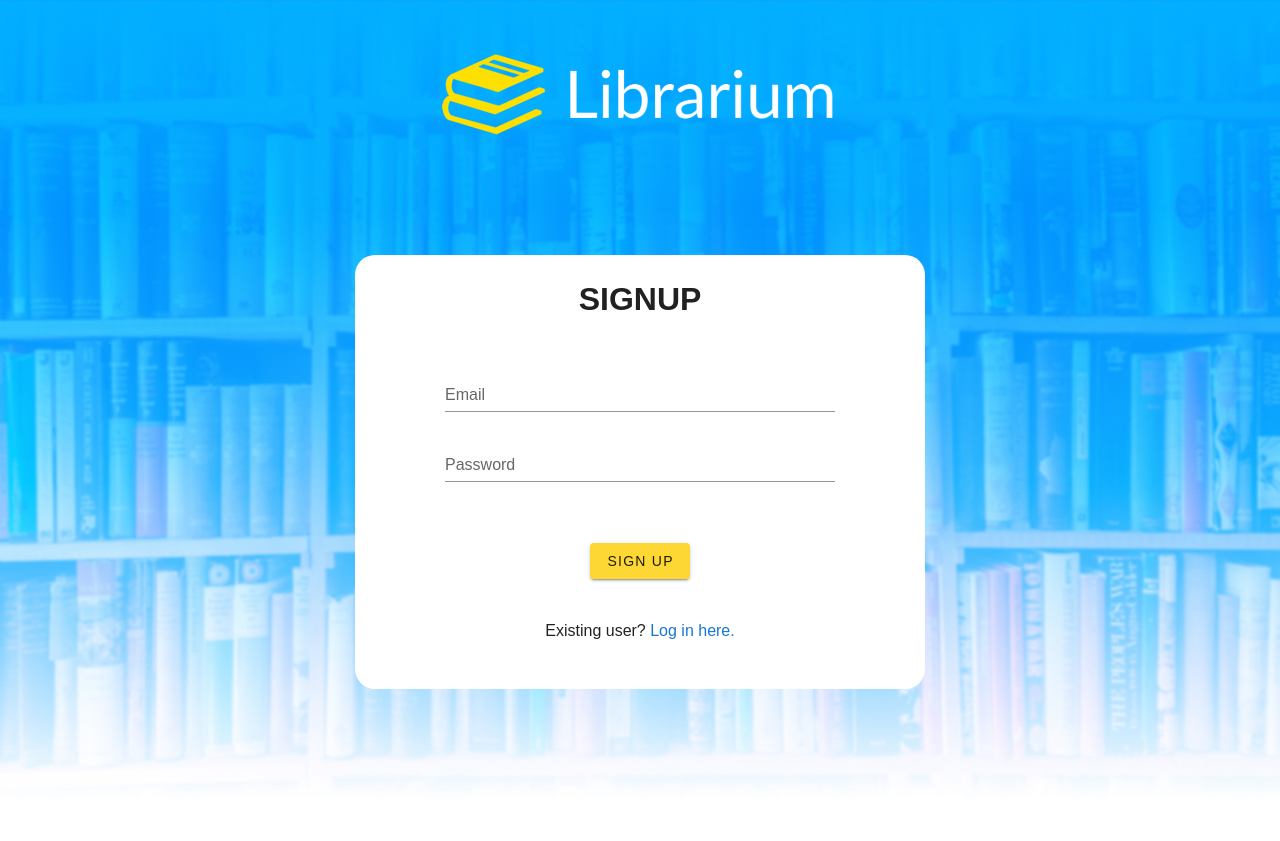
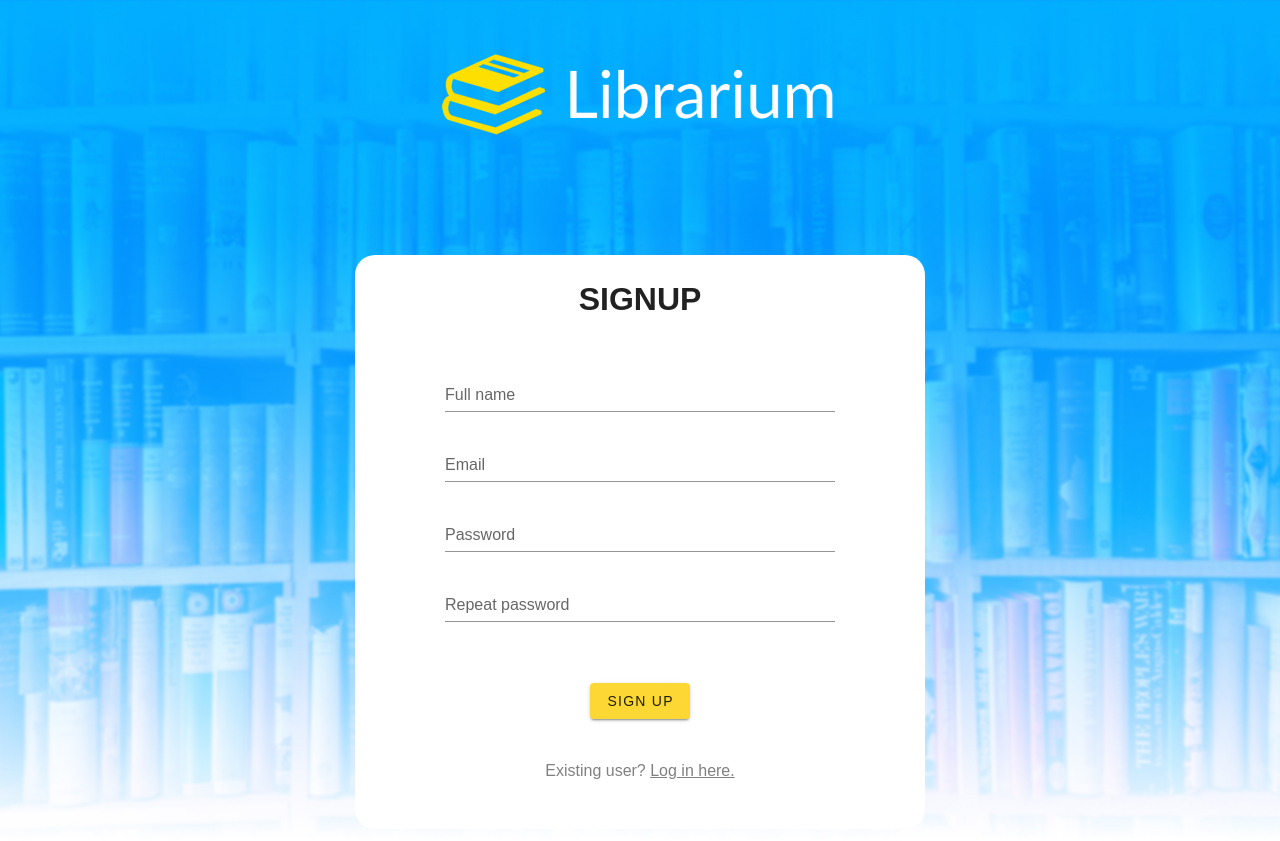
Before and after one commit to jtlicardo/Librarium, a Vue app: page /auth in a window 1280 px wide. Both pictures are taken after a click on the link "Sign up here". Before the commit the page ends 800 px from the top, so only its background shows below. Built offline with nearby package versions, Linux system fonts and the light colour scheme; a web font is replaced by a local one.

Commit message:
Auth page styling

```diff
--- a/src/components/auth/LoginForm.vue
+++ b/src/components/auth/LoginForm.vue
@@ -1,5 +1,5 @@
 <template>
-  <div class="login mx-auto d-flex flex-column justify-center">
+  <v-container class="login mx-auto d-flex flex-column justify-center">
     <h1 class="text-center">LOGIN</h1>
     <div class="inputs">
       <v-text-field v-model="email" label="Email" type="email" required></v-text-field>
@@ -16,7 +16,7 @@
       <a @click="changeCmp">Sign up here</a>
       or:
     </p>
-  </div>
+  </v-container>
 </template>
 
 <script>
@@ -39,7 +39,7 @@ export default {
 <style scoped>
 .login {
   background-color: white;
-  width: 570px;
+  max-width: 570px;
   margin-top: 120px;
   border-radius: 20px;
   padding: 20px 50px 30px;
@@ -48,4 +48,14 @@ export default {
 .inputs {
   padding: 40px 40px;
 }
+
+p,
+p a {
+  color: gray;
+}
+
+p a {
+  text-decoration: underline;
+  font-weight: 500;
+}
 </style>
--- a/src/components/auth/SignupForm.vue
+++ b/src/components/auth/SignupForm.vue
@@ -1,11 +1,25 @@
 <template>
-  <div class="login mx-auto d-flex flex-column justify-center">
+  <v-container class="login mx-auto d-flex flex-column justify-center">
     <h1 class="text-center">SIGNUP</h1>
     <div class="inputs">
-      <v-text-field v-model="email" label="Email" type="email" required></v-text-field>
+      <v-text-field v-model="name" label="Full name" type="text" required></v-text-field>
+      <v-text-field
+        v-model="email"
+        label="Email"
+        hint="We won't send spam :)"
+        type="email"
+        required
+      ></v-text-field>
       <v-text-field
         v-model="password"
         label="Password"
+        type="password"
+        hint="6 characters minimum"
+        required
+      ></v-text-field>
+      <v-text-field
+        v-model="repeatedPassword"
+        label="Repeat password"
         type="password"
         required
       ></v-text-field>
@@ -15,7 +29,7 @@
       Existing user?
       <a @click="changeCmp">Log in here.</a>
     </p>
-  </div>
+  </v-container>
 </template>
 
 <script>
@@ -23,8 +37,10 @@ export default {
   emits: ["change-cmp"],
   data() {
     return {
+      name: "",
       email: "",
       password: "",
+      repeatedPassword: "",
     }
   },
   methods: {
@@ -38,7 +54,7 @@ export default {
 <style scoped>
 .login {
   background-color: white;
-  width: 570px;
+  max-width: 570px;
   margin-top: 120px;
   border-radius: 20px;
   padding: 20px 50px 30px;
@@ -47,4 +63,14 @@ export default {
 .inputs {
   padding: 40px 40px;
 }
+
+p,
+p a {
+  color: gray;
+}
+
+p a {
+  text-decoration: underline;
+  font-weight: 500;
+}
 </style>
--- a/src/views/UserAuth.vue
+++ b/src/views/UserAuth.vue
@@ -1,7 +1,7 @@
 <template>
   <div>
     <v-img src="@/assets/logo.png" width="400px" class="mx-auto mt-10"></v-img>
-    <transition>
+    <transition name="form" mode="out-in">
       <login-form
         v-if="activeComponent === 'login-form'"
         @change-cmp="changeComponent"
@@ -33,4 +33,14 @@ export default {
 }
 </script>
 
-<style></style>
+<style scoped>
+.form-enter-active,
+.form-leave-active {
+  transition: opacity 0.3s ease;
+}
+
+.form-enter,
+.form-leave-to {
+  opacity: 0;
+}
+</style>
```
